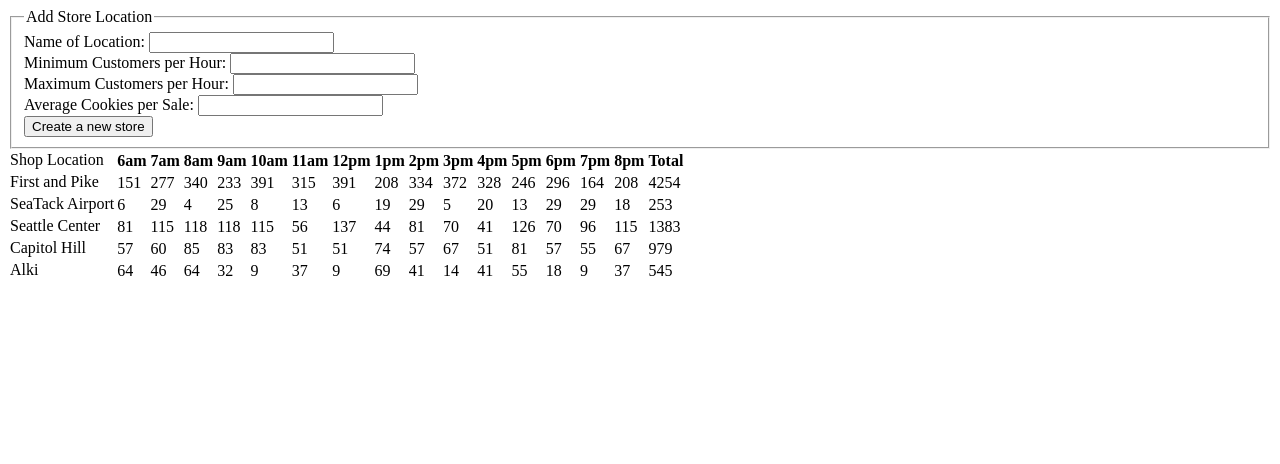
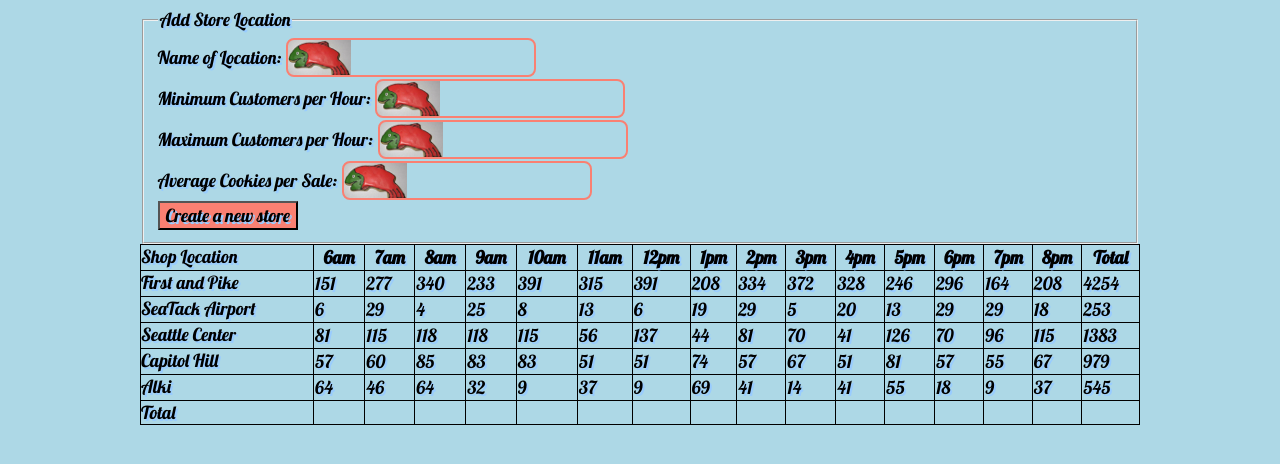
Before and after one commit to dambergn-codefellows/salmon_cookies, a plain HTML site: page sales.html in a window 1280 px wide. Drawn offline with Linux system fonts and the light colour scheme.

Commit message:
almost finised toals row.

```diff
--- a/assets/css/style.css
+++ b/assets/css/style.css
@@ -6,6 +6,8 @@
 *{
   font-family: 'Lobster', miltown, sans-serif;
   background-color: lightblue;
+  font-size: 18px;
+  text-shadow: 2px 2px #99ccff;
 }
 
 p{
@@ -14,11 +16,11 @@
 }
 #wrapperHeader{
     position: relative;
-    background-image:url(img/salmon.png);
+    background-image:url(../img/salmon.png);
 }
 
 #header{
-    background:url(img/salmon.png) no-repeat;
+    background:url(../img/salmon.png) no-repeat;
     width:100%;
 }
 
@@ -33,3 +35,52 @@
 }
 
 #hideframe{display: none;}
+
+input[type=text] {
+    width: 250px;
+    padding: 6px 0px;
+    margin: 1px;
+    box-sizing: border-box;
+    border: 2px solid salmon;
+    border-radius: 8px;
+    background-color: lightblue;
+    background-image: url('../img/frosted-cookie-40px.jpg');
+    background-position: 0px 0px;
+    background-repeat: no-repeat;
+    padding-left: 63px;
+    -webkit-transition: width 0.4s ease-in-out;
+    transition: width 0.4s ease-in-out;
+}
+
+input[type=text]:focus {
+    width: 75%;
+}
+
+form {
+  width: 100%;
+  max-width: 1000px;
+  margin-left: auto;
+  margin-right: auto;
+}
+
+table, th, td, tr{
+  border:solid black 1px;
+  border-collapse: collapse;
+  margin-left: auto;
+  margin-right: auto;
+
+  /*margin: 0 auto;*/
+}
+
+table {
+  width: 100%;
+  max-width: 1000px;
+}
+
+td:hover {
+  background-color: lightblue;
+}
+
+tr:last-child{
+
+}
--- a/assets/js/app.js
+++ b/assets/js/app.js
@@ -21,7 +21,7 @@
 new MakeLocation('Seattle Center', 11, 38, 3.7);
 new MakeLocation('Capitol Hill', 20, 38, 2.3);
 new MakeLocation('Alki', 2, 16, 4.6);
-makeTotalsRows();
+
 
 //constructor functions begin with an Uppercase letter
 function MakeLocation(name, minCustPerHour, maxCustPerHour, avgCookieSoldPerHour){
@@ -45,9 +45,6 @@
   for(var j = 0; j < hours.length; j++) {
     this.cookiesSoldByHour.push(Math.round(this.avgCookieSoldPerHour * this.randCustByHour[j]));
     sumByLocation += (this.cookiesSoldByHour[j]);//metohd for Calculating Total
-    for(var k = 0; k < allLocations.length; k++){ //adds the totals for each location per hour.
-      sumByHour += (cookiesSoldByHour[k][j]);
-    }
   }
   this.totalCookiesByLocation.push(sumByLocation);
 
@@ -85,29 +82,24 @@
 }
 //debugger;
 
-function makeTotalsRows() {
-  for(var j = 0; j < hours.length; j++){ //runs through each set of hours
-    var total = 0;
-    for(var k = 0; k < allLocations.length; k++){ //adds the totals for each location per hour.
-      total += (cookiesSoldByHour[k][j]);
-
-      return total;
+function makeTotalsRow() {
+  var cookiestands = document.getElementById('cookiestands');
+  var trEl = document.createElement('tr'); //creates table div.
+  trEl.textContent = 'Total';
+  for(var j = 0; j < hours.length; j++){
+    var test3 = 0;
+    var tdEl = document.createElement('td'); //creates top table row.
+    tdEl.textContent = (cookiesByHourTotal[j]);
+    trEl.appendChild(tdEl);
+    for(var p = 0; p < allLocations.length; p++){
+      test3 += (cookiesSoldByHour[p][j]);
     }
-    cookiesByHourTotal.push(total);
+    cookiesByHourTotal.push(test3);
+    //console.log(test3);
+    cookiestands.appendChild(trEl);
   }
 }
-
- //   var cookiestands = document.getElementById('cookiestands');
- //   var trEl = document.createElement('tr'); //creates table div.
- //   trEl.textContent = 'Total';
- //   for(var i = 0; i < hours.length; i++){
- //     var tdEl = document.createElement('td'); //creates top table row.
- //      tdEl.textContent = (cookiesSoldByHour[i]);
- //      trEl.appendChild(tdEl);
- //    }
- //   cookiestands.appendChild(trEl);
- // }
- //makeTotalsRows();
+makeTotalsRow();
 
 document.getElementById('createNewStore').addEventListener('click', function() {
   var newStoreName = document.getElementById('storename').value;
--- a/sales.html
+++ b/sales.html
@@ -3,6 +3,8 @@
   <head>
     <meta charset="utf-8">
     <title>Salmon Cookies Sales</title>
+    <link rel="stylesheet" type="text/css" href="assets/css/style.css" />
+    <link href="https://fonts.googleapis.com/css?family=Lobster" rel="stylesheet">
   </head>
   <body>
     <form id="store-form">
```
Also changed, not shown: assets/img/chinook.jpg (added), assets/img/cutter.jpeg (added), assets/img/family.jpg (added), assets/img/fish.jpg (added), assets/img/frosted-cookie-40px.jpg (added), assets/img/frosted-cookie.jpg (added), assets/img/salmon.png (added), assets/img/shirt.jpg (added).
